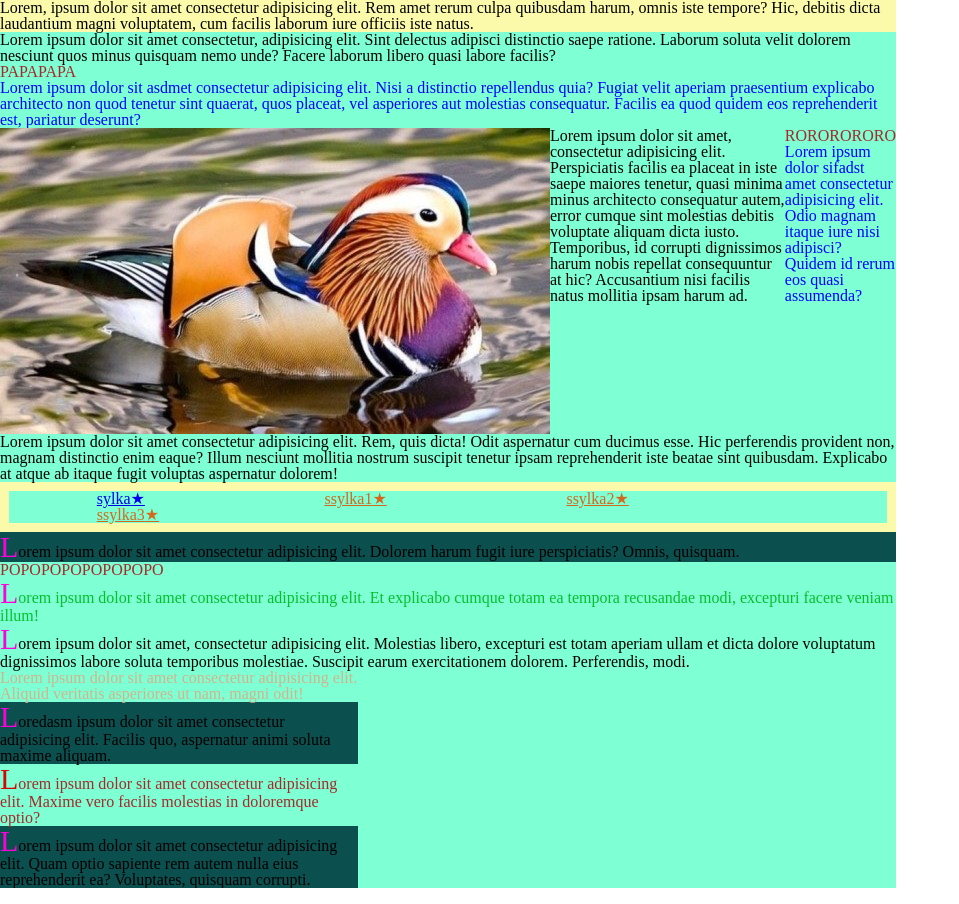
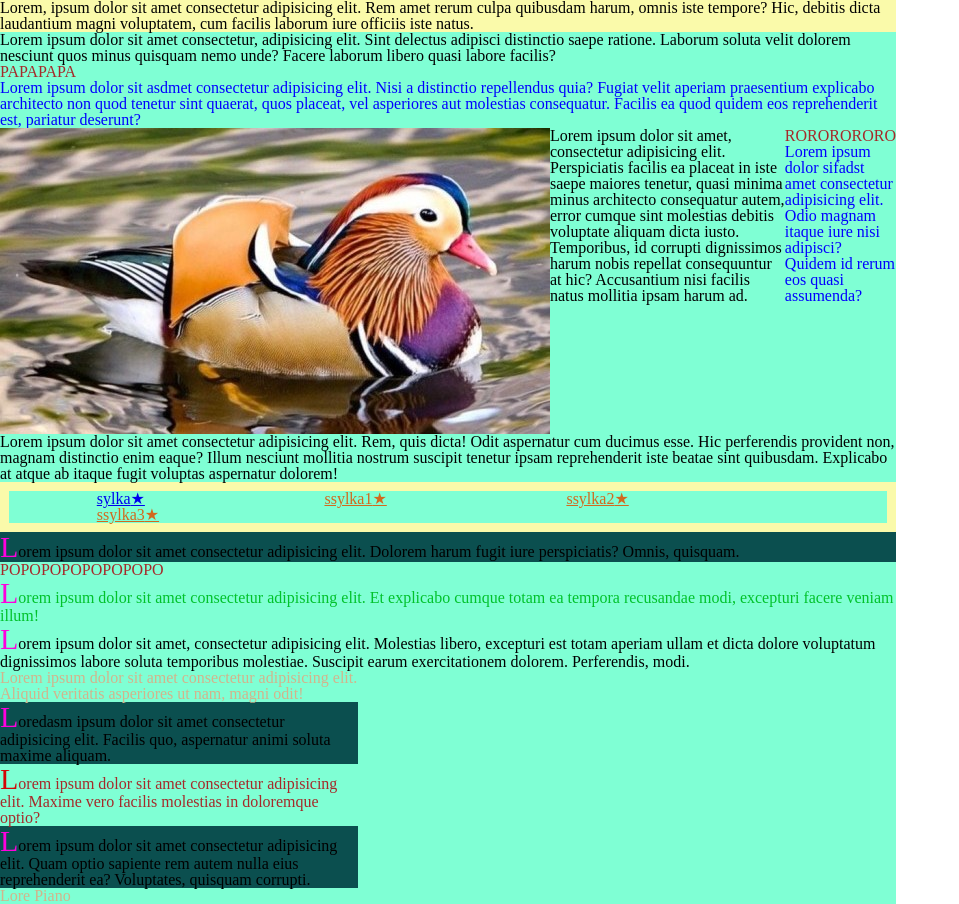
Before and after one commit to Dmitriy081000/GIT-html_05, a plain HTML site: page index.html in a window 1280 px wide. Shown: the whole page, without its empty margins (0-959 px from the left). Drawn offline with Linux system fonts and the light colour scheme.

Commit message:
lore Piano - probuyu novuyu vetku

```diff
--- a/index.html
+++ b/index.html
@@ -68,6 +68,7 @@
                         Lorem ipsum dolor sit amet consectetur adipisicing elit. Quam optio sapiente rem autem nulla eius reprehenderit ea? Voluptates, quisquam corrupti.
                     </p>
                 </div>
+                Lore Piano
             </div>
         </div>
     </div>
```
